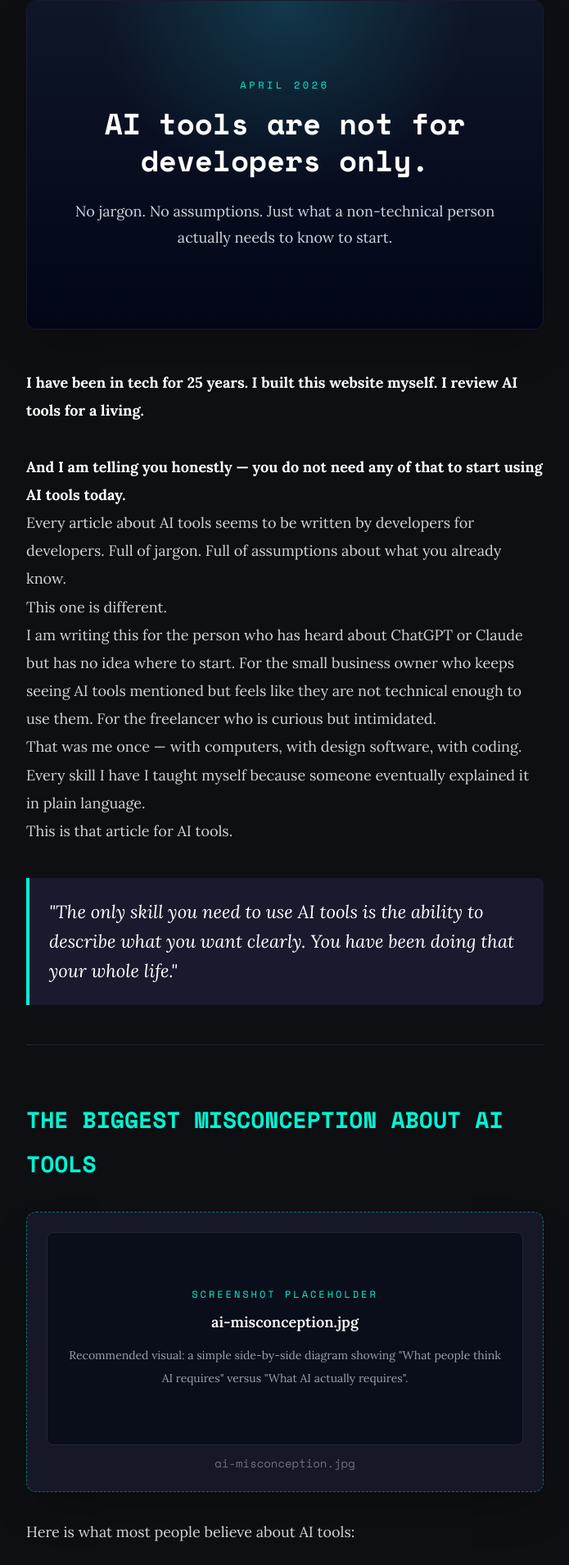
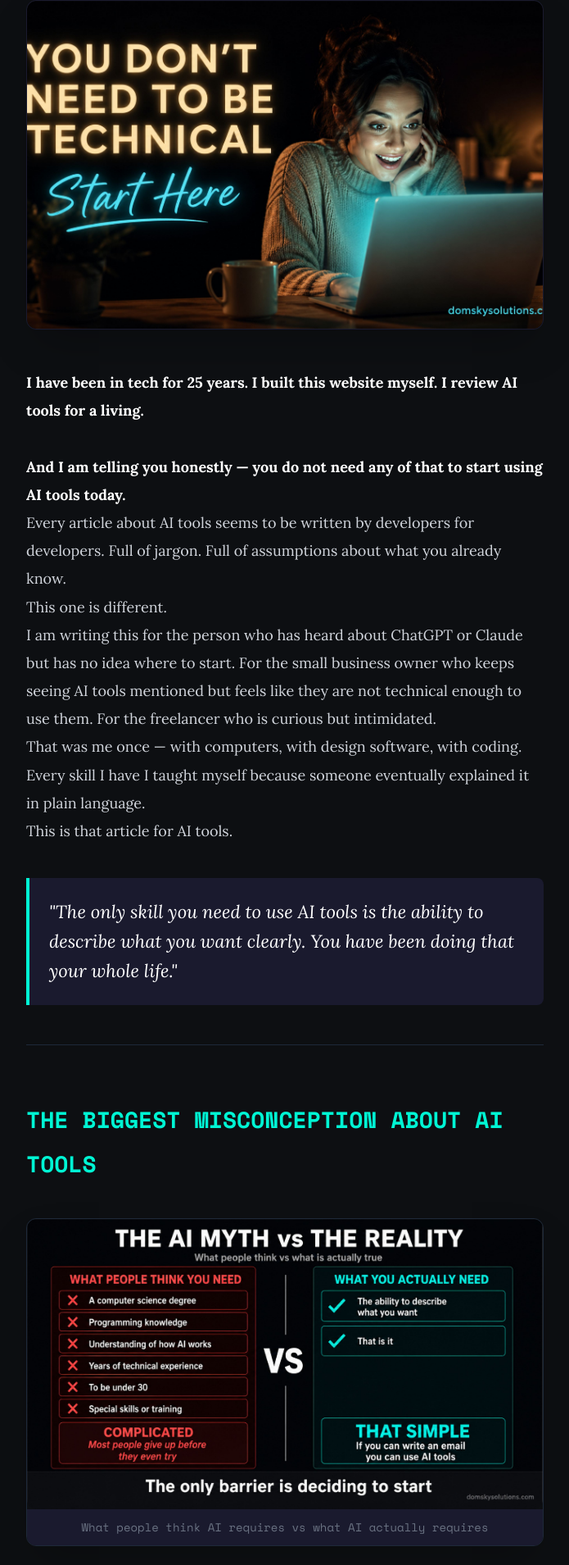
Before and after one commit to domskysolutions-collab/domskysolutions.com, a React (Vite) app: page /blog/you-dont-need-to-be-technical-to-use-ai in a window 1280 px wide. Shown: the part 458-2367 px from the top of the page at 82% size, without its empty margins (292-987 px from the left). Built offline with nearby package versions, Linux system fonts and the light colour scheme.

Commit message:
cover fix blgpst6

```diff
--- a/src/data/blogPosts.ts
+++ b/src/data/blogPosts.ts
@@ -7,7 +7,7 @@ export const BLOG_POSTS = [
     category: "AI News",
     date: "April 2026",
     readTime: "10 minutes",
-    image: "/images/ai-non-technical-start-here.jpg",
+    image: "/images/beginners-guide-article.jpg",
     author: "Dominik"
   },
   {
--- a/src/pages/blog/BlogPost6.tsx
+++ b/src/pages/blog/BlogPost6.tsx
@@ -181,17 +181,17 @@ export const BlogPost6 = () => {
         </div>
 
         <div className="w-full rounded-xl overflow-hidden mb-12 border border-brand-surface shadow-2xl">
-          <div className="flex h-[400px] items-center justify-center bg-[radial-gradient(circle_at_top,_rgba(34,211,238,0.18),_transparent_45%),linear-gradient(180deg,_rgba(15,23,42,0.9),_rgba(2,6,23,1))] px-10 text-center">
-            <div>
-              <div className="text-xs font-mono uppercase tracking-[0.3em] text-brand-cyan mb-4">April 2026</div>
-              <h2 className="text-3xl md:text-4xl font-bold font-inter text-white leading-tight">
-                AI tools are not for developers only.
-              </h2>
-              <p className="mt-6 text-lg font-serif text-gray-300 leading-8 max-w-2xl">
-                No jargon. No assumptions. Just what a non-technical person actually needs to know to start.
-              </p>
-            </div>
-          </div>
+          <img
+            src="/images/beginners-guide-article.jpg"
+            alt="You don't need to be technical to use AI — beginner guide cover"
+            style={{
+              width: '100%',
+              height: '400px',
+              objectFit: 'cover',
+              objectPosition: 'center',
+              borderRadius: '12px',
+            }}
+          />
         </div>
 
         <div className="prose prose-invert max-w-none text-[18px] leading-[1.9] font-serif space-y-8">
@@ -241,10 +241,21 @@ export const BlogPost6 = () => {
           >
             <H2 id="the-misconception">THE BIGGEST MISCONCEPTION ABOUT AI TOOLS</H2>
 
-            <ScreenshotPlaceholder
-              filename="ai-misconception.jpg"
-              description='Recommended visual: a simple side-by-side diagram showing "What people think AI requires" versus "What AI actually requires".'
-            />
+            <figure className="my-10 rounded-xl overflow-hidden border border-gray-800 shadow-2xl">
+              <img
+                src="/images/screenshots/ai-misconception.jpg"
+                alt='Simple diagram: "What people think AI requires" vs "What AI actually requires"'
+                className="w-full"
+                style={{
+                  display: 'block',
+                  height: 'auto',
+                  borderRadius: '12px',
+                }}
+              />
+              <figcaption className="text-gray-500 text-sm font-mono text-center py-3 bg-brand-surface">
+                What people think AI requires vs what AI actually requires
+              </figcaption>
+            </figure>
 
             <p>Here is what most people believe about AI tools:</p>
             <ul className="list-disc pl-6 space-y-2 text-gray-300 my-4">
```
